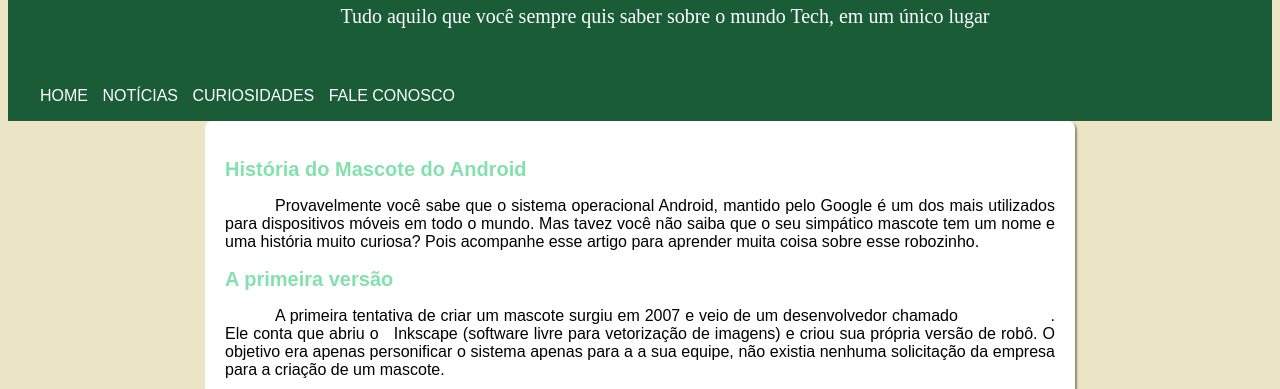
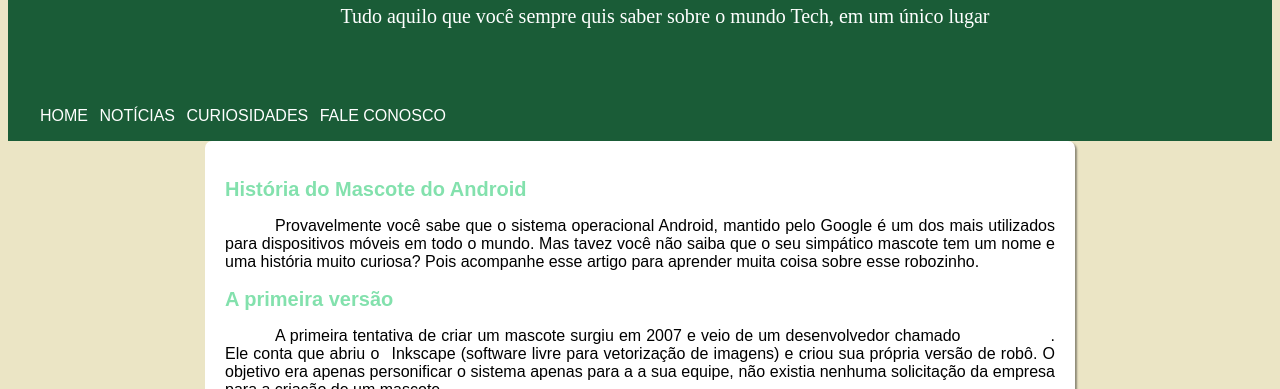
Before and after one commit to walter-wagner/projeto-android, a plain HTML site: page index.html in a window 1280 px wide. Shown: the part 89-478 px from the top of the page. Drawn offline with Linux system fonts and the light colour scheme.

Commit message:
atualizei o meu projeto

```diff
--- a/android.css
+++ b/android.css
@@ -14,14 +14,14 @@
         text-transform: uppercase;
         list-style-type: none;
         position: absolute;
-        top: 160px;
+        top: 180px;
         left: 0px;
     }
     li.itens {
         display: inline;
     }
     a {
-        margin-right: 10px;
+        margin-right: 7px;
         text-decoration: none;
         color: white;
     }
@@ -40,9 +40,9 @@
         box-shadow: 2px 2px 2px rgba(0, 0, 0, 0.397);
     }
     header {
-        height: 200px;
+        height: 220px;
         margin-top: -10px;
-        background-color: var(--cor4);
+        background-color: #1a5c37;
     }
     header h1 {
         padding-top: 30px;
```
